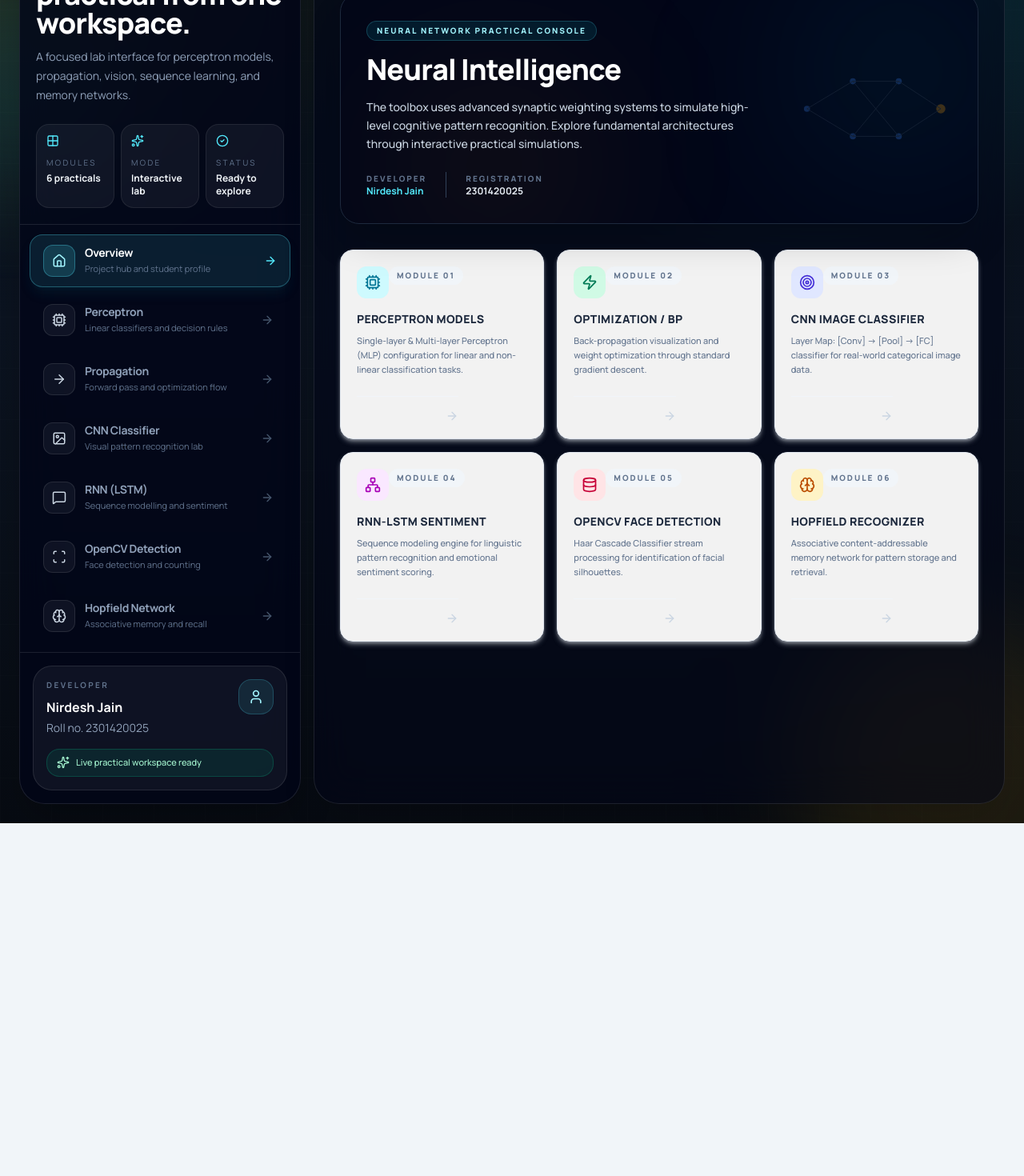
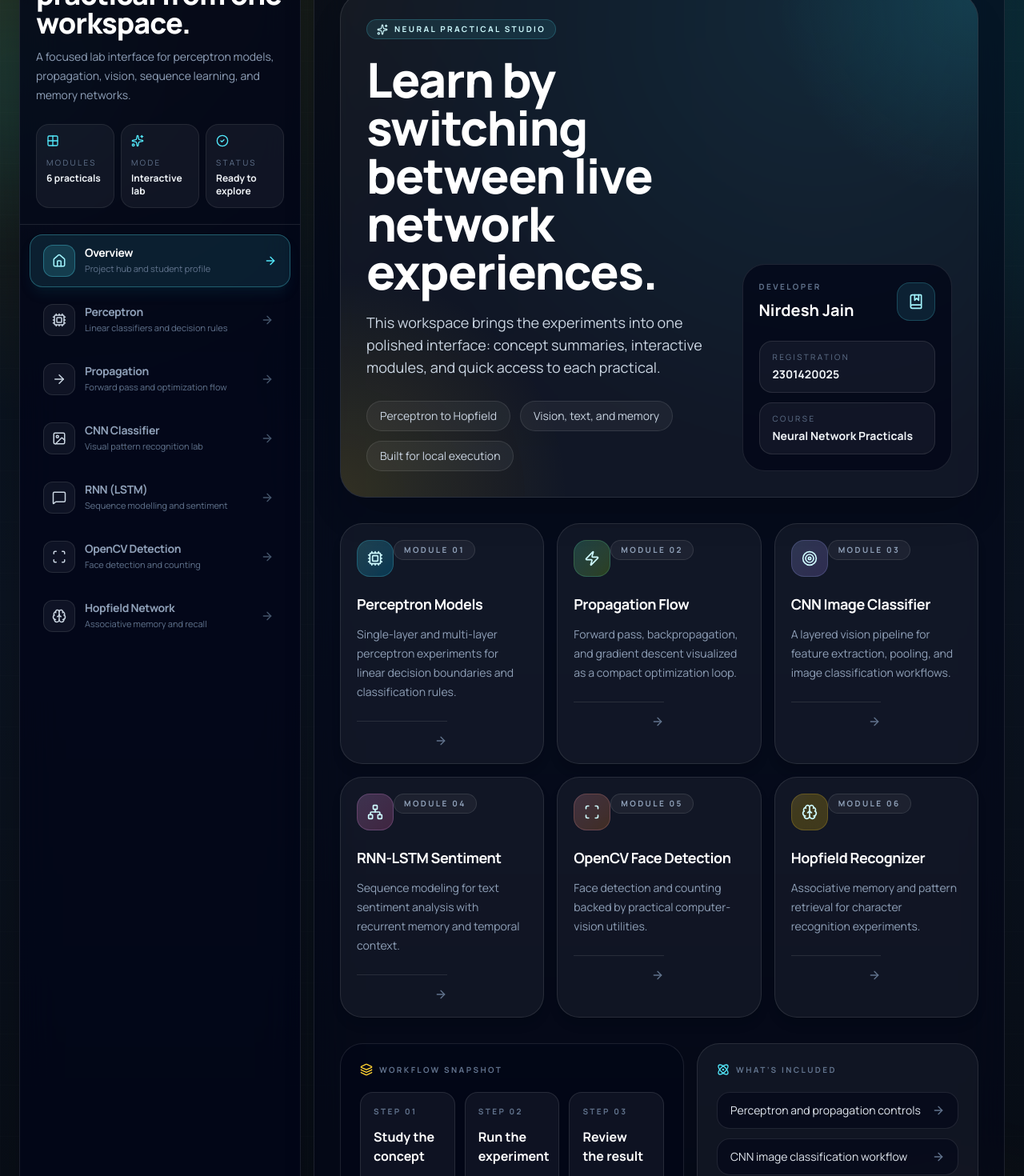
Before and after one commit to jainnirdesh/Neural-network-toolbox, a React (Vite) app: page / in a window 1280 px wide. Shown: the part 180-1650 px from the top of the page at 80% size. Before the commit the page ends 1209 px from the top, so only its background shows below. Built offline with nearby package versions, Linux system fonts and the light colour scheme.

Commit message:
Update Dashboard.tsx

```diff
--- a/src/components/practical/Dashboard.tsx
+++ b/src/components/practical/Dashboard.tsx
@@ -1,67 +1,126 @@
 import { motion } from 'motion/react';
-import { Network, Zap, Target, Cpu, Brain, Database, ArrowRight } from 'lucide-react';
+import {
+  ArrowRight,
+  Atom,
+  BookMarked,
+  Brain,
+  Cpu,
+  Database,
+  Layers3,
+  Network,
+  Scan,
+  Sparkles,
+  Target,
+  Zap,
+} from 'lucide-react';
 import { STUDENT_INFO } from '../../constants';
 
 export default function Dashboard({ setActiveTab }: { setActiveTab: (tab: any) => void }) {
   const cards = [
-    { id: 'perceptron', title: 'Perceptron Models', icon: Cpu, color: 'text-cyan-700', bg: 'bg-cyan-100', module: '01', desc: 'Single-layer & Multi-layer Perceptron (MLP) configuration for linear and non-linear classification tasks.' },
-    { id: 'propagation', title: 'Optimization / BP', icon: Zap, color: 'text-emerald-700', bg: 'bg-emerald-100', module: '02', desc: 'Back-propagation visualization and weight optimization through standard gradient descent.' },
-    { id: 'cnn', title: 'CNN Image Classifier', icon: Target, color: 'text-indigo-700', bg: 'bg-indigo-100', module: '03', desc: 'Layer Map: [Conv] -> [Pool] -> [FC] classifier for real-world categorical image data.' },
-    { id: 'rnn', title: 'RNN-LSTM Sentiment', icon: Network, color: 'text-fuchsia-700', bg: 'bg-fuchsia-100', module: '04', desc: 'Sequence modeling engine for linguistic pattern recognition and emotional sentiment scoring.' },
-    { id: 'opencv', title: 'OpenCV Face Detection', icon: Database, color: 'text-rose-700', bg: 'bg-rose-100', module: '05', desc: 'Haar Cascade Classifier stream processing for identification of facial silhouettes.' },
-    { id: 'hopfield', title: 'Hopfield Recognizer', icon: Brain, color: 'text-amber-700', bg: 'bg-amber-100', module: '06', desc: 'Associative content-addressable memory network for pattern storage and retrieval.' },
+    {
+      id: 'perceptron',
+      title: 'Perceptron Models',
+      icon: Cpu,
+      accent: 'from-cyan-300/20 to-sky-400/20',
+      ring: 'border-cyan-300/20',
+      module: '01',
+      desc: 'Single-layer and multi-layer perceptron experiments for linear decision boundaries and classification rules.',
+    },
+    {
+      id: 'propagation',
+      title: 'Propagation Flow',
+      icon: Zap,
+      accent: 'from-emerald-300/20 to-lime-400/20',
+      ring: 'border-emerald-300/20',
+      module: '02',
+      desc: 'Forward pass, backpropagation, and gradient descent visualized as a compact optimization loop.',
+    },
+    {
+      id: 'cnn',
+      title: 'CNN Image Classifier',
+      icon: Target,
+      accent: 'from-indigo-300/20 to-violet-400/20',
+      ring: 'border-indigo-300/20',
+      module: '03',
+      desc: 'A layered vision pipeline for feature extraction, pooling, and image classification workflows.',
+    },
+    {
+      id: 'rnn',
+      title: 'RNN-LSTM Sentiment',
+      icon: Network,
+      accent: 'from-fuchsia-300/20 to-pink-400/20',
+      ring: 'border-fuchsia-300/20',
+      module: '04',
+      desc: 'Sequence modeling for text sentiment analysis with recurrent memory and temporal context.',
+    },
+    {
+      id: 'opencv',
+      title: 'OpenCV Face Detection',
+      icon: Scan,
+      accent: 'from-rose-300/20 to-orange-400/20',
+      ring: 'border-rose-300/20',
+      module: '05',
+      desc: 'Face detection and counting backed by practical computer-vision utilities.',
+    },
+    {
+      id: 'hopfield',
+      title: 'Hopfield Recognizer',
+      icon: Brain,
+      accent: 'from-amber-300/20 to-yellow-400/20',
+      ring: 'border-amber-300/20',
+      module: '06',
+      desc: 'Associative memory and pattern retrieval for character recognition experiments.',
+    },
   ];
 
   return (
-    <div className="space-y-8 pb-8">
-      {/* Header Info Banner */}
-      <section className="group relative overflow-hidden rounded-3xl border border-slate-800 bg-slate-950 p-8 shadow-2xl">
-         <div className="relative z-10 flex flex-col justify-between gap-8 lg:flex-row lg:items-center">
-            <div className="space-y-4">
-              <div className="inline-flex items-center rounded-full border border-cyan-300/20 bg-cyan-400/10 px-3 py-1 text-[10px] font-black uppercase tracking-[0.2em] text-cyan-200">
-                Neural Network Practical Console
+    <div className="space-y-8 pb-10">
+      <section className="relative overflow-hidden rounded-[2rem] border border-white/10 bg-white/[0.05] p-6 shadow-2xl shadow-black/20 md:p-8">
+        <div className="absolute inset-0 bg-[radial-gradient(circle_at_top_right,_rgba(34,211,238,0.16),_transparent_25%),radial-gradient(circle_at_bottom_left,_rgba(250,204,21,0.14),_transparent_28%)]" />
+        <div className="relative grid gap-8 lg:grid-cols-[1.25fr_0.75fr] lg:items-end">
+          <div className="space-y-5">
+            <div className="inline-flex items-center gap-2 rounded-full border border-cyan-300/20 bg-cyan-300/10 px-3 py-1 text-[10px] font-semibold uppercase tracking-[0.24em] text-cyan-100">
+              <Sparkles className="h-3.5 w-3.5" />
+              Neural practical studio
+            </div>
+            <h2 className="max-w-2xl text-4xl font-black tracking-tight text-white md:text-6xl">
+              Learn by switching between live network experiences.
+            </h2>
+            <p className="max-w-2xl text-base leading-7 text-slate-300 md:text-lg">
+              This workspace brings the experiments into one polished interface: concept summaries, interactive modules, and quick access to each practical.
+            </p>
+            <div className="flex flex-wrap gap-3 pt-2 text-sm text-slate-300">
+              <div className="rounded-full border border-white/10 bg-white/5 px-4 py-2">Perceptron to Hopfield</div>
+              <div className="rounded-full border border-white/10 bg-white/5 px-4 py-2">Vision, text, and memory</div>
+              <div className="rounded-full border border-white/10 bg-white/5 px-4 py-2">Built for local execution</div>
+            </div>
+          </div>
+
+          <div className="rounded-[1.75rem] border border-white/10 bg-slate-950/70 p-5">
+            <div className="flex items-center justify-between">
+              <div>
+                <p className="text-[10px] font-semibold uppercase tracking-[0.24em] text-slate-500">Developer</p>
+                <p className="mt-2 text-xl font-semibold text-white">{STUDENT_INFO.name}</p>
               </div>
-              <h2 className="text-3xl font-black tracking-tight text-white md:text-4xl">Neural Intelligence</h2>
-              <p className="max-w-lg text-sm font-medium leading-relaxed text-slate-300">
-                The toolbox uses advanced synaptic weighting systems to simulate high-level cognitive pattern recognition. Explore fundamental architectures through interactive practical simulations.
-              </p>
-              <div className="flex items-center gap-6 pt-2">
-                <div className="flex flex-col">
-                  <span className="text-[10px] font-black uppercase tracking-[0.2em] text-slate-500">Developer</span>
-                  <span className="text-xs font-bold text-cyan-300">{STUDENT_INFO.name}</span>
-                </div>
-                <div className="h-8 w-px bg-slate-700" />
-                <div className="flex flex-col">
-                  <span className="text-[10px] font-black uppercase tracking-[0.2em] text-slate-500">Registration</span>
-                  <span className="text-xs font-bold text-slate-200">{STUDENT_INFO.rollNo}</span>
-                </div>
+              <div className="flex h-12 w-12 items-center justify-center rounded-2xl border border-cyan-300/20 bg-cyan-300/10 text-cyan-200">
+                <BookMarked className="h-5 w-5" />
               </div>
             </div>
-
-            {/* Neural SVG Decoration */}
-            <svg className="opacity-25 transition-opacity group-hover:opacity-40" width="220" height="120" viewBox="0 0 220 120">
-              <circle cx="30" cy="60" r="4" fill="#3b82f6" />
-              <circle cx="90" cy="24" r="4" fill="#3b82f6" />
-              <circle cx="90" cy="96" r="4" fill="#3b82f6" />
-              <circle cx="150" cy="24" r="4" fill="#3b82f6" />
-              <circle cx="150" cy="96" r="4" fill="#3b82f6" />
-              <circle cx="205" cy="60" r="6" fill="#f59e0b" />
-              <line x1="30" y1="60" x2="90" y2="24" stroke="#475569" strokeWidth="1" />
-              <line x1="30" y1="60" x2="90" y2="96" stroke="#475569" strokeWidth="1" />
-              <line x1="90" y1="24" x2="150" y2="24" stroke="#475569" strokeWidth="1" />
-              <line x1="90" y1="24" x2="150" y2="96" stroke="#475569" strokeWidth="1" />
-              <line x1="90" y1="96" x2="150" y2="24" stroke="#475569" strokeWidth="1" />
-              <line x1="90" y1="96" x2="150" y2="96" stroke="#475569" strokeWidth="1" />
-              <line x1="150" y1="24" x2="205" y2="60" stroke="#475569" strokeWidth="1" />
-              <line x1="150" y1="96" x2="205" y2="60" stroke="#475569" strokeWidth="1" />
-            </svg>
-         </div>
-         <div className="absolute -right-8 -top-8 h-64 w-64 rounded-full bg-cyan-500/10 blur-[110px]" />
-         <div className="absolute -bottom-10 left-20 h-56 w-56 rounded-full bg-amber-500/10 blur-[110px]" />
+            <div className="mt-6 space-y-3">
+              <div className="rounded-2xl border border-white/10 bg-white/5 px-4 py-3">
+                <p className="text-[10px] uppercase tracking-[0.24em] text-slate-500">Registration</p>
+                <p className="mt-1 text-sm font-semibold text-slate-100">{STUDENT_INFO.rollNo}</p>
+              </div>
+              <div className="rounded-2xl border border-white/10 bg-white/5 px-4 py-3">
+                <p className="text-[10px] uppercase tracking-[0.24em] text-slate-500">Course</p>
+                <p className="mt-1 text-sm font-semibold text-slate-100">{STUDENT_INFO.course}</p>
+              </div>
+            </div>
+          </div>
+        </div>
       </section>
 
-      {/* Grid Section */}
-      <section className="grid grid-cols-1 gap-4 md:grid-cols-2 lg:grid-cols-3">
+      <section className="grid gap-4 lg:grid-cols-2 xl:grid-cols-3">
         {cards.map((card, i) => (
           <motion.button
             key={card.id}
@@ -69,25 +128,72 @@ export default function Dashboard({ setActiveTab }: { setActiveTab: (tab: any) =
             animate={{ opacity: 1, y: 0 }}
             transition={{ delay: i * 0.06, type: 'spring', stiffness: 120 }}
             onClick={() => setActiveTab(card.id)}
-            className="group flex flex-col rounded-2xl border border-slate-200 bg-white/95 p-5 text-left shadow-md shadow-slate-200/50 transition-all hover:-translate-y-0.5 hover:border-cyan-300 hover:shadow-xl hover:shadow-cyan-100/60 active:scale-[0.985]"
+            className="group flex flex-col rounded-[1.75rem] border border-white/10 bg-white/[0.05] p-5 text-left shadow-lg shadow-black/10 transition-all duration-200 hover:-translate-y-1 hover:border-cyan-300/20 hover:bg-white/[0.075] active:scale-[0.985]"
           >
-            <div className="flex justify-between items-start mb-4">
-              <span className={`rounded-xl p-2.5 ${card.bg} ${card.color} transition-transform group-hover:scale-110`}>
-                <card.icon className="w-5 h-5" />
+            <div className="mb-5 flex items-start justify-between">
+              <span className={`rounded-2xl border ${card.ring} bg-gradient-to-br ${card.accent} p-3 text-cyan-100 transition-transform group-hover:scale-105`}>
+                <card.icon className="h-5 w-5" />
               </span>
-              <span className="rounded-full bg-slate-100 px-2.5 py-1 text-[10px] font-black uppercase tracking-[0.2em] text-slate-500">Module {card.module}</span>
+              <span className="rounded-full border border-white/10 bg-white/5 px-3 py-1 text-[10px] font-semibold uppercase tracking-[0.24em] text-slate-400">
+                Module {card.module}
+              </span>
             </div>
-            <h3 className="mb-2 text-sm font-black uppercase tracking-wide text-slate-800">{card.title}</h3>
-            <p className="mb-6 text-[11px] font-medium leading-relaxed text-slate-500">
+            <h3 className="text-lg font-semibold tracking-tight text-white">{card.title}</h3>
+            <p className="mt-3 text-sm leading-6 text-slate-400">
               {card.desc}
             </p>
-            <div className="mt-auto flex items-center justify-between border-t border-slate-100 pt-4">
-              <span className="text-[10px] font-black uppercase tracking-[0.2em] text-cyan-700 opacity-0 transition-opacity group-hover:opacity-100">Launch Module</span>
-              <ArrowRight className="h-4 w-4 text-slate-300 transition-colors group-hover:text-cyan-600" />
+            <div className="mt-6 flex items-center justify-between border-t border-white/10 pt-4">
+              <span className="text-[10px] font-semibold uppercase tracking-[0.24em] text-cyan-100 opacity-0 transition-opacity group-hover:opacity-100">
+                Open module
+              </span>
+              <ArrowRight className="h-4 w-4 text-slate-500 transition-transform group-hover:translate-x-1 group-hover:text-cyan-200" />
             </div>
           </motion.button>
         ))}
       </section>
+
+      <section className="grid gap-4 lg:grid-cols-[1.1fr_0.9fr]">
+        <div className="rounded-[1.75rem] border border-white/10 bg-slate-950/55 p-6">
+          <div className="flex items-center gap-2 text-[10px] font-semibold uppercase tracking-[0.24em] text-slate-500">
+            <Layers3 className="h-4 w-4 text-amber-300" />
+            Workflow snapshot
+          </div>
+          <div className="mt-5 grid gap-3 md:grid-cols-3">
+            {[
+              { title: 'Study the concept', body: 'Read the compact explanation and identify the network role.' },
+              { title: 'Run the experiment', body: 'Open the module, adjust parameters, and inspect the output.' },
+              { title: 'Review the result', body: 'Compare how each architecture behaves across tasks.' },
+            ].map((step, index) => (
+              <div key={step.title} className="rounded-2xl border border-white/10 bg-white/5 p-4">
+                <p className="text-[10px] font-semibold uppercase tracking-[0.24em] text-slate-500">Step 0{index + 1}</p>
+                <p className="mt-3 text-base font-semibold text-white">{step.title}</p>
+                <p className="mt-2 text-sm leading-6 text-slate-400">{step.body}</p>
+              </div>
+            ))}
+          </div>
+        </div>
+
+        <div className="rounded-[1.75rem] border border-white/10 bg-white/[0.05] p-6">
+          <div className="flex items-center gap-2 text-[10px] font-semibold uppercase tracking-[0.24em] text-slate-500">
+            <Atom className="h-4 w-4 text-cyan-300" />
+            What’s included
+          </div>
+          <div className="mt-5 space-y-3">
+            {[
+              'Perceptron and propagation controls',
+              'CNN image classification workflow',
+              'RNN sentiment analysis panel',
+              'OpenCV detection utilities',
+              'Hopfield associative memory demo',
+            ].map((item) => (
+              <div key={item} className="flex items-center justify-between rounded-2xl border border-white/10 bg-slate-950/55 px-4 py-3">
+                <span className="text-sm text-slate-200">{item}</span>
+                <ArrowRight className="h-4 w-4 text-slate-500" />
+              </div>
+            ))}
+          </div>
+        </div>
+      </section>
     </div>
   );
 }
```
